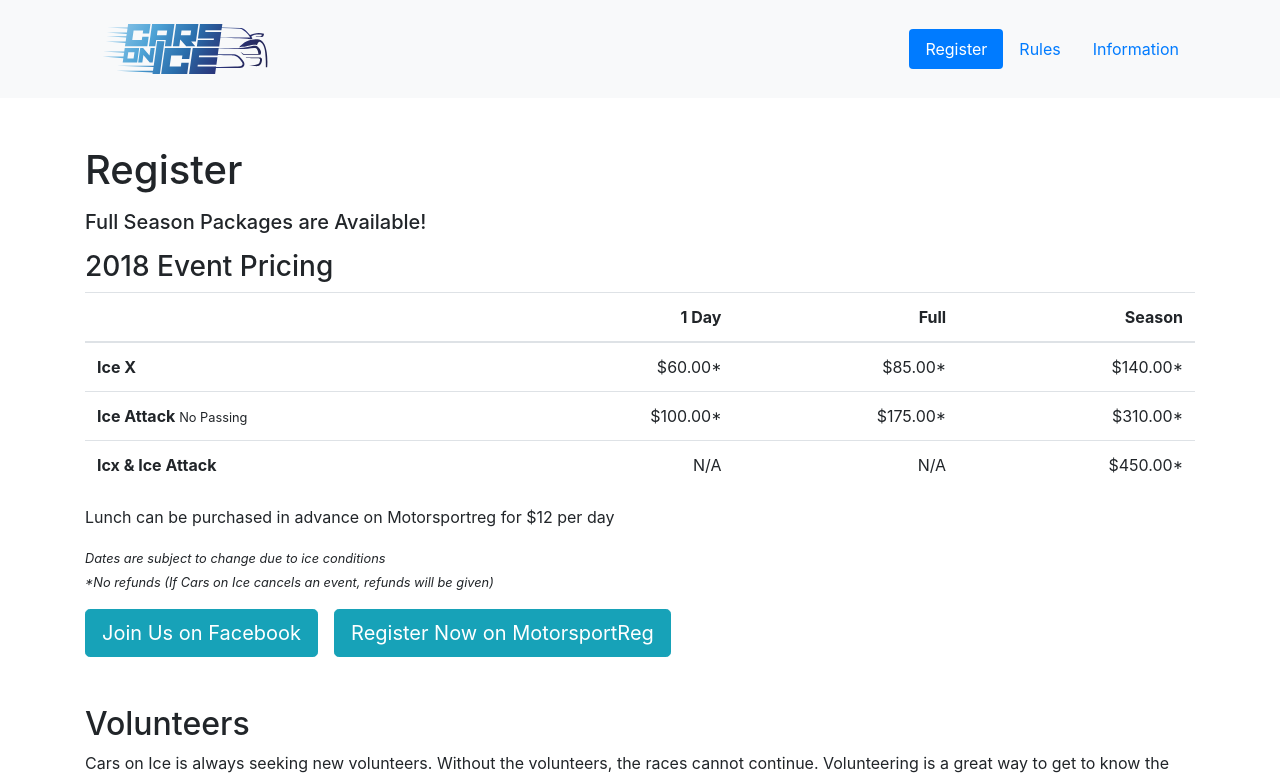
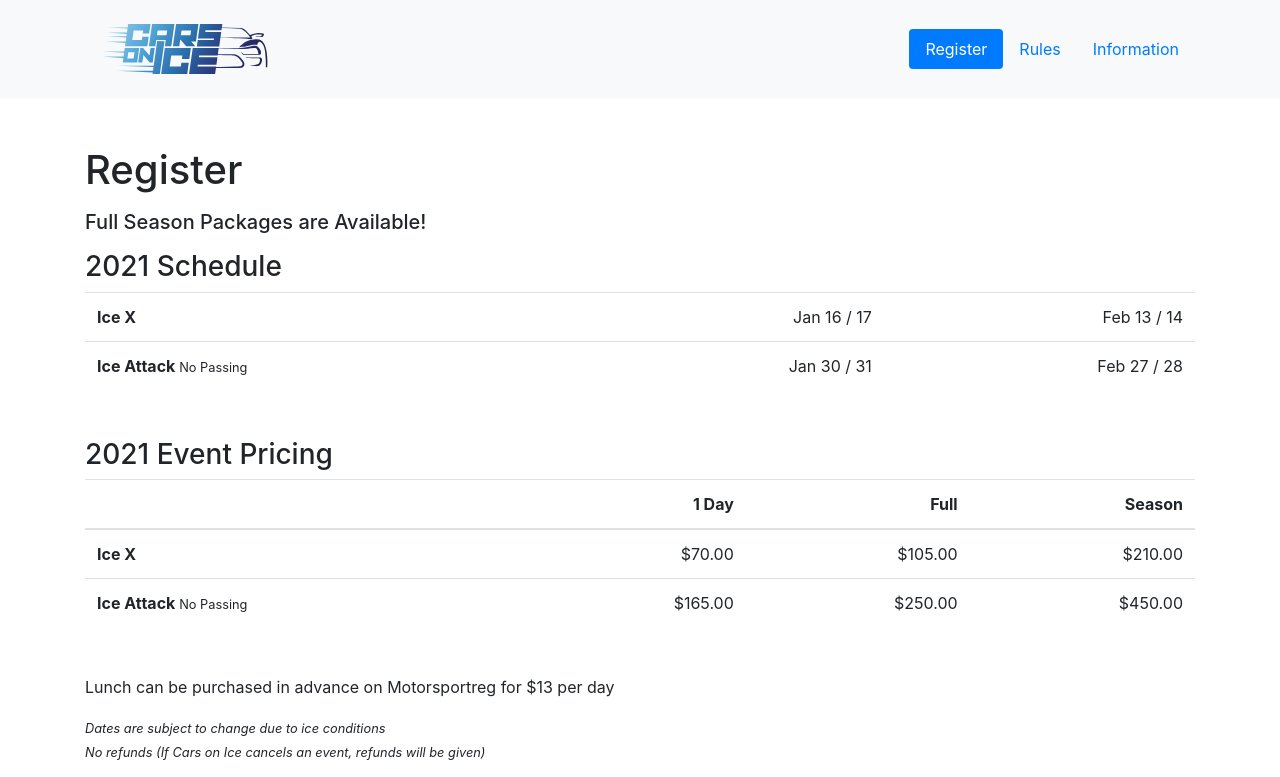
Before and after one commit to GaelenN/carsonice-static, a React (Create React App) app: page /register in a window 1280 px wide. Shown: the top 777 px of the page. Built offline with nearby package versions, Linux system fonts and the light colour scheme.

Commit message:
Schedule and cost update

```diff
--- a/src/pages/Register.js
+++ b/src/pages/Register.js
@@ -7,9 +7,26 @@
         <h1 className="mt-3">Register</h1>
         <h5 className="my-3">Full Season Packages are Available!</h5>
 
-        <h3>2018 Event Pricing</h3>
+        <h3>2021 Schedule</h3>
 
-        <table class="table">
+        <table class="table mb-5">
+          <tbody>
+            <tr>
+              <th className="" scope="row">Ice X</th>
+              <td className="text-right">Jan 16 / 17</td>
+              <td className="text-right">Feb 13 / 14</td>
+            </tr>
+            <tr>
+              <th className="" scope="row">Ice Attack <small>No Passing</small></th>
+              <td className="text-right">Jan 30 / 31</td>
+              <td className="text-right">Feb 27 / 28</td>
+            </tr>
+          </tbody>
+        </table>
+
+        <h3>2021 Event Pricing</h3>
+
+        <table class="table mb-5">
           <thead>
             <tr>
               <th className="text-nowrap" scope="col"></th>
@@ -21,28 +38,22 @@
           <tbody>
             <tr>
               <th className="" scope="row">Ice X</th>
-              <td className="text-right">$60.00*</td>
-              <td className="text-right">$85.00*</td>
-              <td className="text-right">$140.00*</td>
+              <td className="text-right">$70.00</td>
+              <td className="text-right">$105.00</td>
+              <td className="text-right">$210.00</td>
             </tr>
             <tr>
               <th className="" scope="row">Ice Attack <small>No Passing</small></th>
-              <td className="text-right">$100.00*</td>
-              <td className="text-right">$175.00*</td>
-              <td className="text-right">$310.00*</td>
-            </tr>
-            <tr>
-              <th className="" scope="row">Icx & Ice Attack</th>
-              <td className="text-right">N/A</td>
-              <td className="text-right">N/A</td>
-              <td className="text-right">$450.00*</td>
+              <td className="text-right">$165.00</td>
+              <td className="text-right">$250.00</td>
+              <td className="text-right">$450.00</td>
             </tr>
           </tbody>
         </table>
-        <p>Lunch can be purchased in advance on Motorsportreg for $12 per day</p>
+        <p>Lunch can be purchased in advance on Motorsportreg for $13 per day</p>
         <p>
           <small><em>Dates are subject to change due to ice conditions</em></small><br/>
-          <small><em>*No refunds (If Cars on Ice cancels an event, refunds will be given)</em></small>
+          <small><em>No refunds (If Cars on Ice cancels an event, refunds will be given)</em></small>
         </p>
 
 
```
